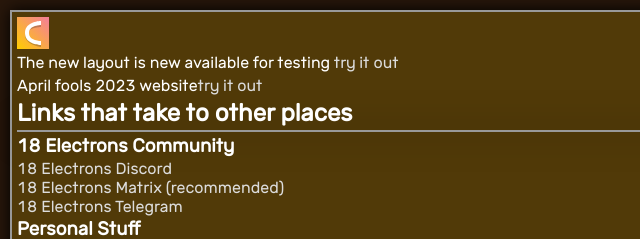
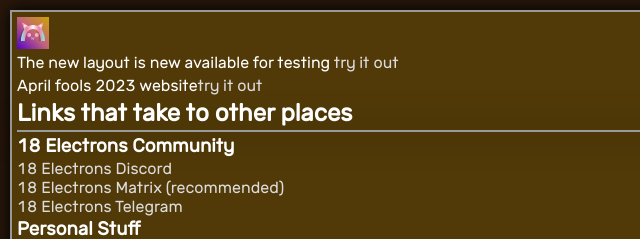
Before and after one commit to Clygro/Clygro.github.io, a plain HTML site: page index.html in a window 1280 px wide. Shown: the top 239 px of the page, 0-640 px from the left. Drawn offline with Linux system fonts and the light colour scheme.

Commit message:
Update index.html

```diff
--- a/index.html
+++ b/index.html
@@ -1,9 +1,9 @@
 <html class=" xplgwt idc0_337"><head><title>Clygro's Website</title>
 <link rel="stylesheet" href="styleold.css">
-<link rel="icon" type="image/x-icon" href="Clygro Logo May 2022.svg">
+<link rel="icon" type="image/x-icon" href="Clygro Logo Haloween 2023.svg">
 </head><body><div class="site">
         <div class="section1">
-                <a href="index.html"><img src="Clygro Logo May 2022.svg" width="32" height="32"></a>
+                <a href="index.html"><img src="Clygro Logo Haloween 2023.svg" width="32" height="32"></a>
                 <p>The new layout is new available for testing <a href="indexnew.html">try it out</a></p>
                 <p>April fools 2023 website<a href="indexapr2023.html">try it out</a></p>
             <h2>Links that take to other places</h2>
```
